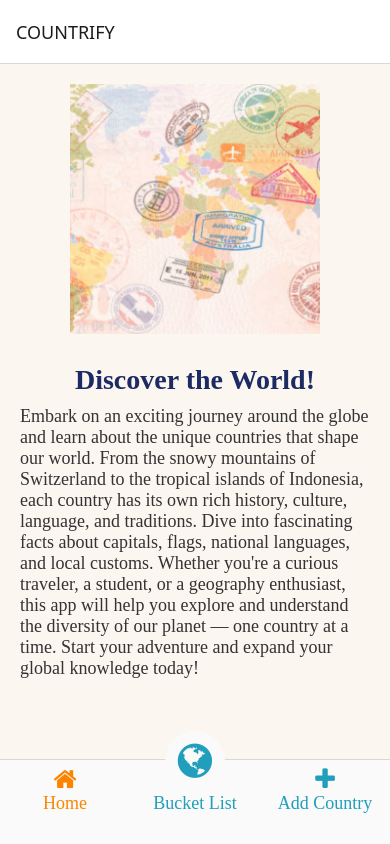
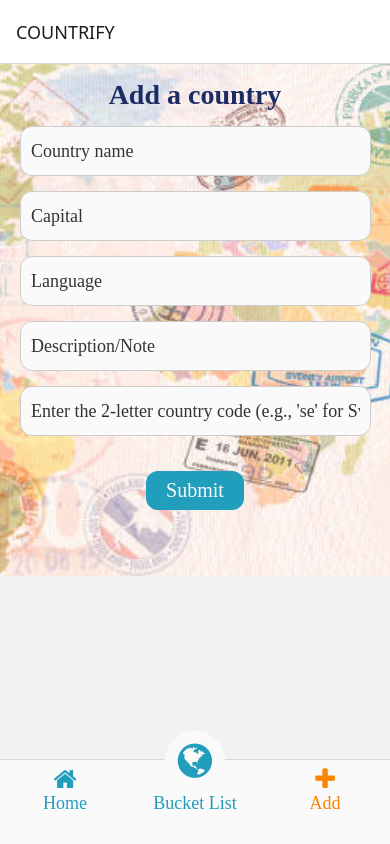
Before and after one commit to gozzde09/React-Native-TS-Countries, a React Native app: screen /Add in a window 390 px wide. Built offline with nearby package versions, Linux system fonts and the light colour scheme; a web font is replaced by a local one.

Commit message:
Add update

```diff
--- a/App.jsx
+++ b/App.jsx
@@ -69,7 +69,7 @@ function TabNav() {
             } else if (route.name === "Bucket List") {
               iconName = "globe";
               size = 40;
-            } else if (route.name === "Add Country") {
+            } else if (route.name === "Add") {
               iconName = "plus";
             }
             return (
@@ -101,7 +101,7 @@ function TabNav() {
           options={{ headerShown: false }}
         />
         <Tab.Screen
-          name='Add Country'
+          name='Add'
           component={AddCountry}
           options={{ headerShown: false }}
         />
--- a/screens/AddCountry.tsx
+++ b/screens/AddCountry.tsx
@@ -37,11 +37,11 @@ export default function AddCountry({ navigation }: any) {
       body: JSON.stringify(newCountry),
     })
       .then((response) => response.json())
-      .then((data) => {
+      .then(() => {
         Alert.alert("Success", "Country added successfully!");
         setTimeout(() => {
           navigation.navigate("Bucket List");
-        }, 1000);
+        }, 500);
       })
       .catch((error) => {
         console.error("Error adding country:", error);
@@ -77,7 +77,7 @@ export default function AddCountry({ navigation }: any) {
           />
           <TextInput
             style={styles.input}
-            placeholder='Description'
+            placeholder='Description/Note'
             value={description}
             onChangeText={setDescription}
           />
@@ -118,7 +118,7 @@ const styles = StyleSheet.create({
     borderWidth: 1,
     color: "#333",
     fontFamily: "Merriweather",
-    fontSize: 20,
+    fontSize: 18,
     height: 50,
     margin: 20,
     marginBottom: 15,
```
